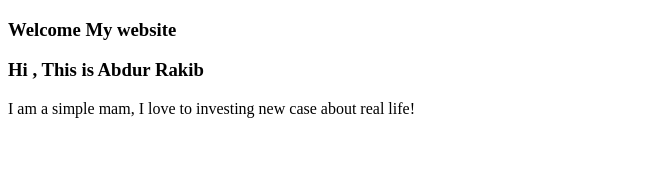
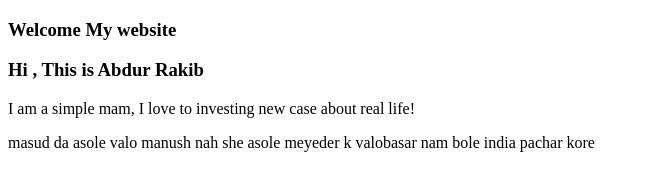
Before and after one commit to Ab-Rakib/my-website-demo1, a plain HTML site: page index.html in a window 1280 px wide. Shown: the whole page, without its empty margins (0-649 px from the left). Drawn offline with Linux system fonts and the light colour scheme.

Commit message:
text about masud vai

```diff
--- a/index.html
+++ b/index.html
@@ -10,5 +10,9 @@
     <h3>Welcome My website</h3>
     <h3>Hi , This is Abdur Rakib</h3>
     <p>I am a simple mam, I love to investing new case about real life!</p>
+    <p>
+      masud da asole valo manush nah she asole meyeder k valobasar nam bole
+      india pachar kore
+    </p>
   </body>
 </html>
```
